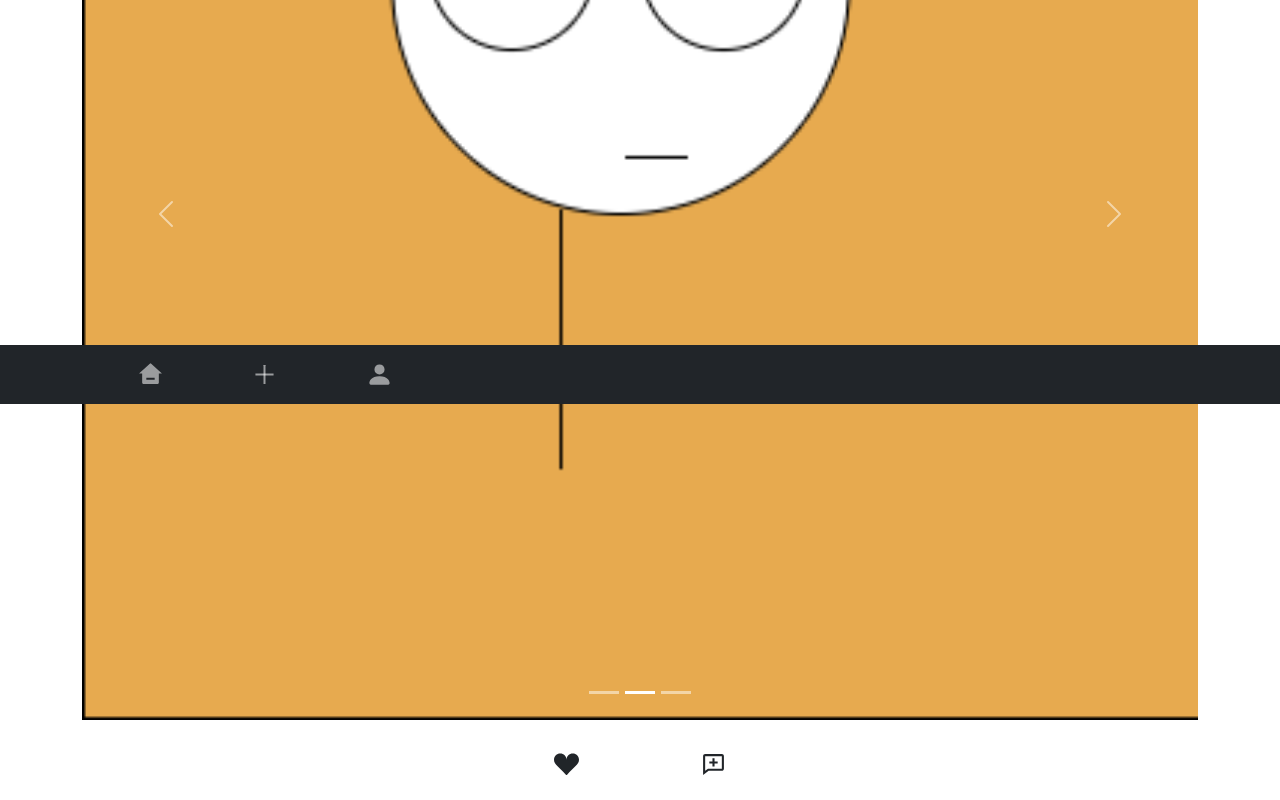
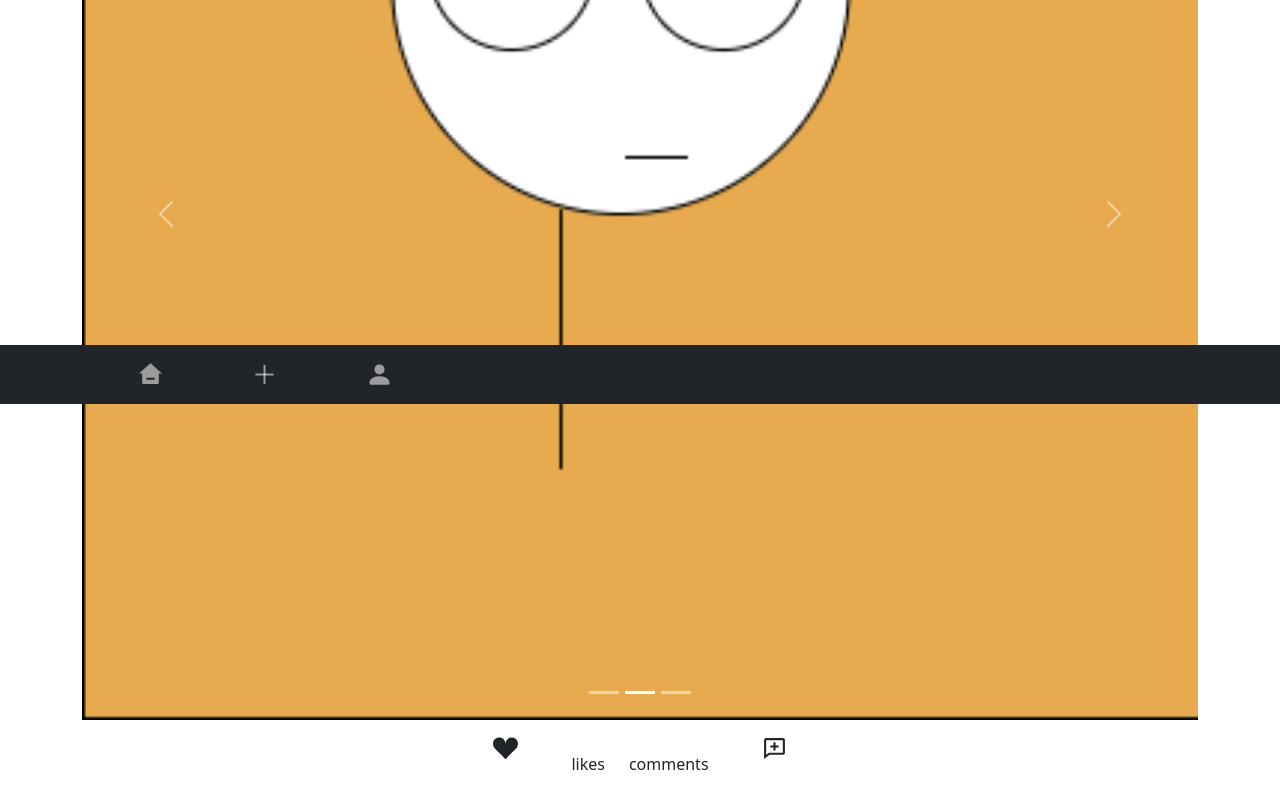
Before and after one commit to hongssam9/Project4_FrontEnd, a React (Create React App) app in the folder frontend/: page / in a window 1280 px wide. Shown: the part 396-1196 px from the top of the page. Built offline with nearby package versions, Linux system fonts and the light colour scheme; no server answers.

Commit message:
Like/Comment Components

```diff
--- a/frontend/src/App.js
+++ b/frontend/src/App.js
@@ -8,7 +8,8 @@ import Splash from "./components/Splash.jsx";
 import Settings from "./components/Settings.jsx";
 import Signup from "./components/Signup.jsx";
 import Userprof from "./components/Userprof.jsx";
-
+import Like from "./components/Like.jsx";
+import Comment from "./components/Comment.jsx";
 import Account from "./components/Account.jsx";
 import { RiHome3Fill } from "react-icons/ri";
 import { AiOutlinePlus } from "react-icons/ai";
@@ -63,8 +64,9 @@ render() {
         <Route exact path="/Account" component={Account} />
         <Route exact path="/Signup" component={Signup} />
         <Route exact path="/Userprof" component={Userprof} />
-
         <Route exact path="/Userprof" component={Userprof} />
+        <Route exact path ="/Like" component={Like} />
+        <Route exact path ="/Comment" component={Comment} />
       </Container>
 
       <Container fluid>
--- /dev/null
+++ b/frontend/src/components/Comment.jsx
@@ -0,0 +1,21 @@
+import { React, useState } from "react";
+import { Button, Form } from "react-bootstrap";
+
+const Comment = () => {
+  const [comment, setComment] = useState(null);
+
+  return (
+    <div>
+      <p>Hello world</p>
+      <Form>
+        <Form.Label>Comments</Form.Label>
+        <Form.Control type="text" placeholder="Enter comment here" />
+        <Button variant="primary" type="submit">
+          Comment
+        </Button>
+      </Form>
+    </div>
+  );
+};
+
+export default Comment;
--- /dev/null
+++ b/frontend/src/components/Feed.jsx
@@ -0,0 +1,42 @@
+import React from "react";
+import Like from "./Like";
+import Comment from "./Comment";
+import { Button, Form, Row, Col } from "react-bootstrap";
+import { BiCommentAdd } from "react-icons/bi";
+import { BsFillSuitHeartFill } from "react-icons/bs";
+
+const Feed = () => {
+  return (
+    <div>
+      <div className="btn-group my-2" role="group" aria-label="Basic example">
+        <Row>
+          <Col>
+            <Like />
+          </Col>
+
+          <Col>
+            <p>
+              {/* {buttonLikes} */} <br />
+              likes
+            </p>
+          </Col>
+
+          <Col>
+            <p>
+             {/* {comments}  */} <br />
+              comments
+            </p>
+          </Col>
+          <Col>
+            <div>
+              <Button variant="outline-*" type="button" value="Input" href="/Comment" component ={Comment} >
+                <BiCommentAdd size={25} className="mx-3" />
+              </Button>
+            </div>
+          </Col>
+        </Row>
+      </div>
+    </div>
+  );
+};
+export default Feed;
--- a/frontend/src/components/Imagefeed.jsx
+++ b/frontend/src/components/Imagefeed.jsx
@@ -3,16 +3,25 @@ import { Navbar, Container, Nav, NavDropdown, Carousel } from "react-bootstrap";
 import imageHolder from "../images/img_holder.png";
 import imageHolder2 from "../images/img_holder2.png";
 import imageHolder3 from "../images/img_holder3.png";
-import { Button } from "react-bootstrap";
-import { BsFillSuitHeartFill } from "react-icons/bs";
+import Feed from "./Feed";
+// import * as imageSrc from '../images';
 
-import { BiCommentAdd } from "react-icons/bi";
+const ImageFeed = () => {
+  /*
+    1) read images from database. (in our case, the backend)
+    2) Grab username of user, attach to picture name
+    3) map the images
+    4) if multiple photos, attach carousel, else return single photo
+    5) attach the comment and like buttons
+  */
+  // function importAll(r) {
+  //   return r.keys().map(r);
+  // }
 
-const Main = () => {
+  // const images = importAll(require.context("./", false, /\.(png|jpe?g|svg)$/));
+
   return (
     <div>
-      {/* ===================================================================== */}
-
       <Carousel variant="light">
         <Carousel.Item>
           <img className="d-block w-100" src={imageHolder} alt="First slide" />
@@ -29,37 +38,12 @@ const Main = () => {
         </Carousel.Item>
       </Carousel>
 
-      {/* ===================================================================== */}
-      <br />
-      <div className="btn-group" role="group" aria-label="Basic example">
-        <div className="mx-5">
-          {/* Like button */}
-          <Button
-            variant="outline-*"
-            type="button"
-            value="Input"
-            onClick={() => console.log("like")}
-          >
-            <BsFillSuitHeartFill size={25} />
-          </Button>
-        </div>
-        <div className="mx-5">
-          {/* Commetn Button */}
-          <Button
-            variant="outline-*"
-            type="button"
-            value="Input"
-            onClick={() => console.log("comment")}
-          >
-            <BiCommentAdd size={25} />
-          </Button>
-        </div>
-      </div>
+      <Feed/>
     </div>
   );
 };
 
-export default Main;
+export default ImageFeed;
 
 // [ ] Nav bar w/ hamburger menu | w/logo
 // [ ] Stretch the narbar to the edges of the viewport. (possibly with the container/container fluid)
--- /dev/null
+++ b/frontend/src/components/Like.jsx
@@ -0,0 +1,48 @@
+import { React, useState } from "react";
+import { BsFillSuitHeartFill } from "react-icons/bs";
+import { BiCommentAdd } from "react-icons/bi";
+import { Button, Form, Row, Col } from "react-bootstrap";
+import Comment from "./Comment";
+
+const Like = () => {
+  const [buttonLikes, setButtonLikes] = useState(69420);
+
+
+  const lookup = [
+    { value: 1, symbol: "" },
+    { value: 1e3, symbol: "k" },
+    { value: 1e6, symbol: "m" },
+  ];
+
+  // COME BACK TO THIS LATER AND FORMAT THE 1.1K NUMBERS TO MAKE IT HUMAN READABLE
+  // formatter made before the clickHandler to make sure it's known to the clickHandler.
+  function kFormatter(buttonLikes) {
+    return Math.abs(buttonLikes) > 999
+      ? buttonLikes * (Math.abs(buttonLikes) / 1000).toFixed(1) + "k"
+      : buttonLikes * Math.abs(buttonLikes);
+  }
+
+  const handleClickLikeButton = () => {
+    setButtonLikes((prevValue) => prevValue + 1);
+    // call formatter here to run but not working???
+    kFormatter(buttonLikes);
+    // console.log(buttonLikes)
+  };
+
+  return (
+    <div>
+      <div className="">
+        <Button
+          variant="outline-*"
+          type="button"
+          value="Input"
+          onClick={() => handleClickLikeButton()}
+        >
+          <BsFillSuitHeartFill size={25} className="mx-3" />
+        </Button>
+      </div>
+    </div>
+  );
+};
+
+export default Like;
```
Also changed, not shown: frontend/src/images/img1_holder4.png (added), frontend/src/images/img2_holder5.png (added).
